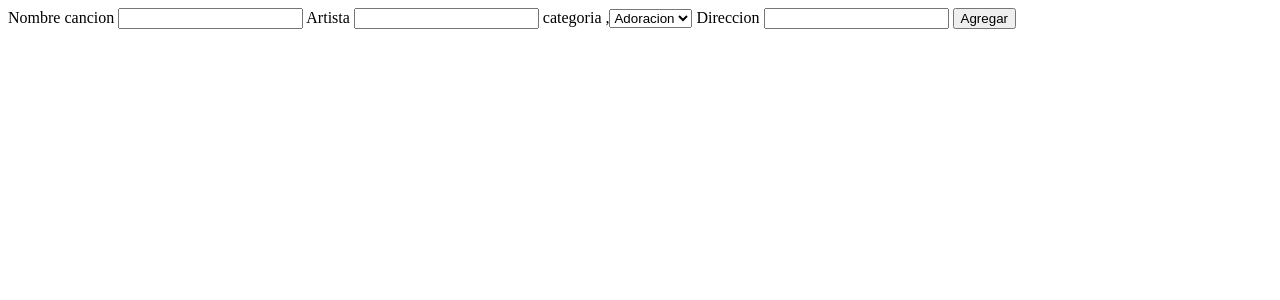
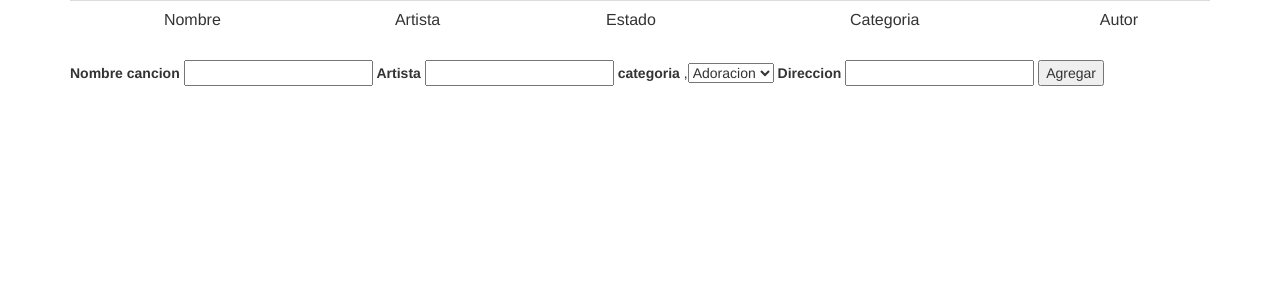
Before and after one commit to jonyz777/appMusic, a PHP site: page /home.php in a window 1280 px wide. Shown: the top 300 px of the page. Run offline with PHP 8.4, Linux system fonts and the light colour scheme; data that the repository does not hold is empty; some libraries are stand-ins or nearby versions.

Commit message:
maquetada con table boostrap

```diff
--- a/crearcancion.php
+++ b/crearcancion.php
@@ -1,6 +1,5 @@
 <?php
 session_start();
-
 $usuario = $_SESSION['usuario'];
 $contrasena = $_SESSION['contrasena'];
 
--- /dev/null
+++ b/css/body.css
@@ -0,0 +1,3 @@
+table tr td {
+	text-align: center;
+}
--- a/footer.php
+++ b/footer.php
@@ -1,3 +1,4 @@
 <script type="text/javascript" src="js/jquery-1.12.3.min"></script>
+<script src="https://maxcdn.bootstrapcdn.com/bootstrap/3.3.6/js/bootstrap.min.js" integrity="sha384-0mSbJDEHialfmuBBQP6A4Qrprq5OVfW37PRR3j5ELqxss1yVqOtnepnHVP9aJ7xS" crossorigin="anonymous"></script>
 </body>
 </html>
--- a/header.php
+++ b/header.php
@@ -1,9 +1,9 @@
-<!DOCTYPE html>
 <html lang="en">
 <head>
 	<meta charset="UTF-8">
 	<title>appMusicSDL</title>
 	<!-- Latest compiled and minified CSS -->
 <link rel="stylesheet" href="https://maxcdn.bootstrapcdn.com/bootstrap/3.3.6/css/bootstrap.min.css" integrity="sha384-1q8mTJOASx8j1Au+a5WDVnPi2lkFfwwEAa8hDDdjZlpLegxhjVME1fgjWPGmkzs7" crossorigin="anonymous">
+<link rel="stylesheet" type="text/css" href="css/body.css">
 </head>
 <body>
--- a/home.php
+++ b/home.php
@@ -1,4 +1,5 @@
 <?php
+require ('header.php');
 session_start();
 
 
@@ -6,23 +7,45 @@ require ('conexion.php');
 
 $result = mysql_query("SELECT * FROM canciones  ");
 
+?>
+<div class='container'>
+	<div class="table-responsive">
+    	<table class="table table-hover">
+         <tr>
+         	<td>Nombre</td>
+         	<td>Artista</td>
+         	<td>Estado</td>
+         	<td>Categoria</td>
+         	<td>Autor</td>
+         </tr>
+<?php
 while ($data = mysql_fetch_array($result))
 {
     for ($i=0; $i <count($data) ; $i++) {
     	$titulo = $data['titulo'];
     	$categoria = $data['categoria'];
-    	$direccion = $data['direccion'];
-    	$direccion = $data['artista'];
+    	$url = $data['direccion'];
+    	$artista = $data['artista'];
     	$autor = $data['usuario'];
-    	echo $titulo . "<br />" . $categoria. "<br />" . $direccion. "<br />" . $artista. "<br />" . $autor;
+    	//echo $titulo . "<br />" . $categoria. "<br />" . $direccion . "<br />" . $artista. "<br />" . $autor;
+    	?>
+
+         <tr>
+         	<td><?php echo $titulo; ?></td>
+         	<td><?php echo $artista; ?></td>
+         	<td><?php echo "$estado"; ?></td>
+         	<td><?php echo $categoria; ?></td>
+         	<td><?php echo $autor; ?></td>
+         </tr>
+    	<?php
     	break;
     }
-    echo '<hr />';
+    //echo '<hr />';
 }
 
 ?>
-
-
+  </table>
+ </div>
 <form method="POST" action="crearcancion.php">
 	<label>Nombre cancion</label>
 	<input type='text' name='titulo'>
@@ -37,3 +60,5 @@ while ($data = mysql_fetch_array($result))
 	<input type='text' name='direccion'>
 	<input type='submit' value='Agregar'>
 </form>
+</div>
+<?php require ('footer.php'); ?>
```
Also changed, not shown: index.php (+9 -4 lines), 1 other file.
